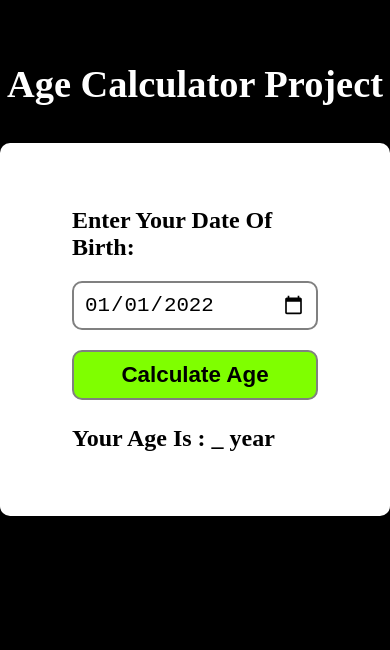
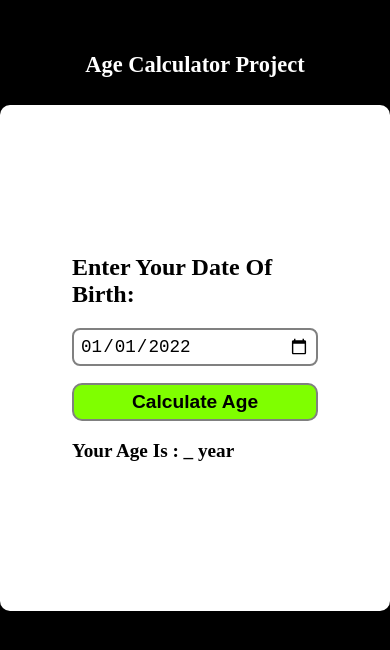
Before and after one commit to ah-an-123/AgeCalculator, a plain HTML site: page index.html in a window 390 px wide. Drawn offline with Linux system fonts and the light colour scheme.

Commit message:
Update style.css

```diff
--- a/style.css
+++ b/style.css
@@ -26,6 +26,7 @@ form {
     background-color: white;
     padding: 4rem 4.5rem;
     border-radius: 10px;
+    height: 60vh;
 
 }
 
@@ -64,3 +65,29 @@ h1 {
     margin: 22px 0px;
     font-size: 2.4rem;
 }
+
+@media (max-width:550px) {
+    h1 {
+        margin: 12px 0px;
+        font-size: 1.4rem;
+    }
+
+    form p {
+        font-size: 1.2rem;
+    }
+
+    form button {
+        font-size: 1.2rem;
+        padding: 6px;
+        font-weight: bold;
+        margin-bottom: 9px;
+    }
+
+    form input {
+        padding: 6px;
+        border-radius: 8px;
+        font-size: 1.1rem;
+        margin-bottom: 7px;
+    }
+
+}
```
